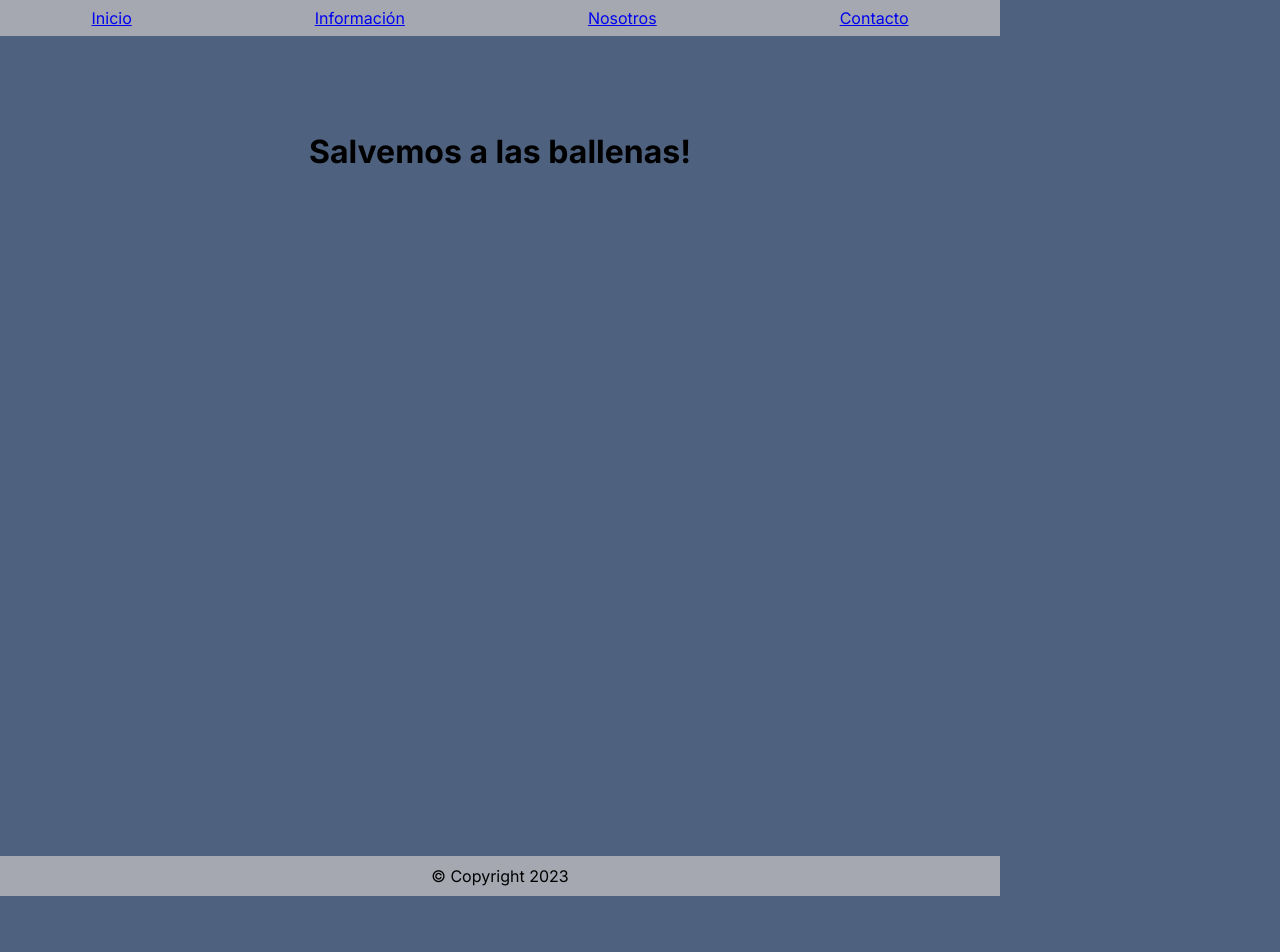
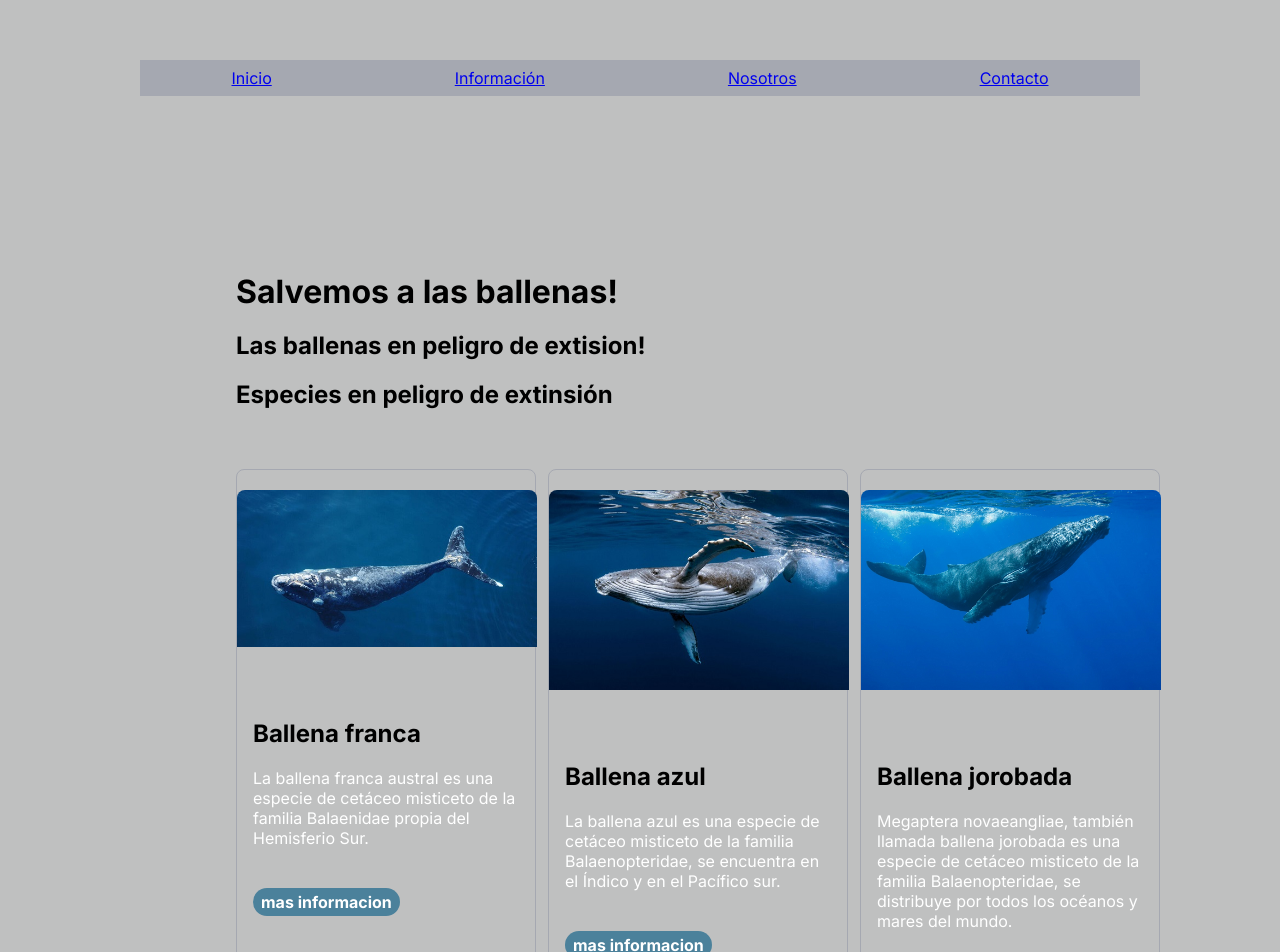
Before and after one commit to Agusramossegovia/trabajo-ballenas, a Next.js app: page / in a window 1280 px wide. Shown: the top 952 px of the page. Before the commit the page ends 916 px from the top, so only its background shows below. Built offline with nearby package versions, Linux system fonts and the light colour scheme.

Commit message:
va queriendo nuevamente:)

```diff
--- a/app/globals.css
+++ b/app/globals.css
@@ -8,12 +8,13 @@
 
 * {
   box-sizing: border-box;
-  margin: 0;
+  margin: 20px auto;
   padding: 0;
 }
 
 body {
-  background-color: #4e6280;
+  background-color: #bfc0c0;
+  margin: 20px auto;
 }
 .contenedor{
   max-width: 1000px;
--- a/app/informacion/informacion.css
+++ b/app/informacion/informacion.css
@@ -1,7 +1,8 @@
 .informacion{
     max-width: 1000px;
-    margin-right: auto;
-    margin-left: auto;
+    margin-right: 0;
+    padding: 0;
+    letter-spacing: 0.3px;
     color: var(--negro)
 }
 .img{
--- a/app/page.tsx
+++ b/app/page.tsx
@@ -1,11 +1,15 @@
 import Image from 'next/image'
 import styles from './page.module.css'
+import Contenedor from './tarjetas/Contenedor'
 
 export default function Home() {
   return (
     <main className={styles.main}>
       <div className={styles.description}>
         <h1>Salvemos a las ballenas!</h1>
+        <h2>Las ballenas en peligro de extision!</h2>
+        <p></p>
+        <Contenedor/>
       </div>
     </main>
   )
--- /dev/null
+++ b/app/tarjetas/Contenedor.css
@@ -0,0 +1,14 @@
+.contenedor{
+    max-width: 1000px;
+    margin-right: auto;
+    margin-left: auto;
+}
+.img {
+    max-width: 300px;
+    object-fit: cover;
+}
+.grilla{
+    display: grid;
+    grid-template-columns: repeat(3, 1fr);
+    gap: 12px;
+}
--- /dev/null
+++ b/app/tarjetas/Contenedor.js
@@ -0,0 +1,18 @@
+import Tarjeta from "./Tarjeta"
+import './Contenedor.css'
+import animal from './data_tarjetas.json'
+
+export default function ContenedorTarjeta (){
+    return(
+    <div classeName='contenedor'>
+    <h2>Especies en peligro de extinsión</h2>
+
+    <div className="grilla">
+        {animal.map(elemento => (
+            <Tarjeta key={elemento.id} animal={elemento} />
+        ))}
+
+    </div>
+    </div>
+    )
+}
--- /dev/null
+++ b/app/tarjetas/Tarjeta.css
@@ -0,0 +1,32 @@
+.ballena-extinsion {
+    max-width: 300px;
+    margin: 40px auto;
+    color: var(--negro);
+
+    border-radius: 8px;
+    border: 1px solid var(--gris);
+    text-align: left;
+}
+.ballena-extinsion img {
+    border-radius: 8px 8px 0 0;
+    object-fit: cover;
+    max-width: 300px;
+
+}
+.extinsion-info{
+    padding: 8px 16px 24px;
+}
+.extinsion-info p {
+    color: var(--blanco);
+    margin-bottom: 8px;
+}
+.extinsion-detalles{
+    font-weight: bold;
+    color: var(--negro);
+}
+.masInfo {
+    background-color: var(--celeste);
+    padding: 4px 8px;
+    border-radius: 20px;
+    display: inline-block;
+}
--- /dev/null
+++ b/app/tarjetas/Tarjeta.js
@@ -0,0 +1,18 @@
+import './Tarjeta.css'
+
+export default function Tarjeta ({animal}){
+
+    return (
+        <div className="ballena-extinsion">
+            <img src={animal.imagen} alt=""/>
+            <div className="extinsion-info">
+                <h2>{animal.titulo}</h2>
+                <p>{animal.descripcion}</p>
+                <div className="extinsion-detalles">
+                    <p className="masInfo">{animal.masInfo}</p>
+
+                </div>
+            </div>
+        </div>
+        )
+}
--- /dev/null
+++ b/app/tarjetas/data_tarjetas.json
@@ -0,0 +1,23 @@
+[
+    {
+    "id":1,
+    "imagen": "../images/ballena-franca.jpg",
+    "titulo": "Ballena franca",
+    "descripcion": "La ballena franca austral es una especie de cetáceo misticeto de la familia Balaenidae propia del Hemisferio Sur.",
+    "masInfo": "mas informacion"
+    },
+    {
+    "id": 2,
+    "imagen": "../images/blue-whale.jpg",
+    "titulo": "Ballena azul",
+    "descripcion": "La ballena azul es una especie de cetáceo misticeto de la familia Balaenopteridae, se encuentra en el Índico y en el Pacífico sur.",
+    "masInfo": "mas informacion"
+    },
+    {
+    "id": 3,
+    "imagen": "../images/Ballena-jorobada.png",
+    "titulo": "Ballena jorobada",
+    "descripcion": "Megaptera novaeangliae, también llamada ballena jorobada es una especie de cetáceo misticeto de la familia Balaenopteridae, se distribuye por todos los océanos y mares del mundo.",
+    "masInfo": "mas informacion"
+    }
+]
```
Also changed, not shown: app/Eventos.js (added, +14 -0 lines), app/informacion/page.js (+8 -3 lines).
